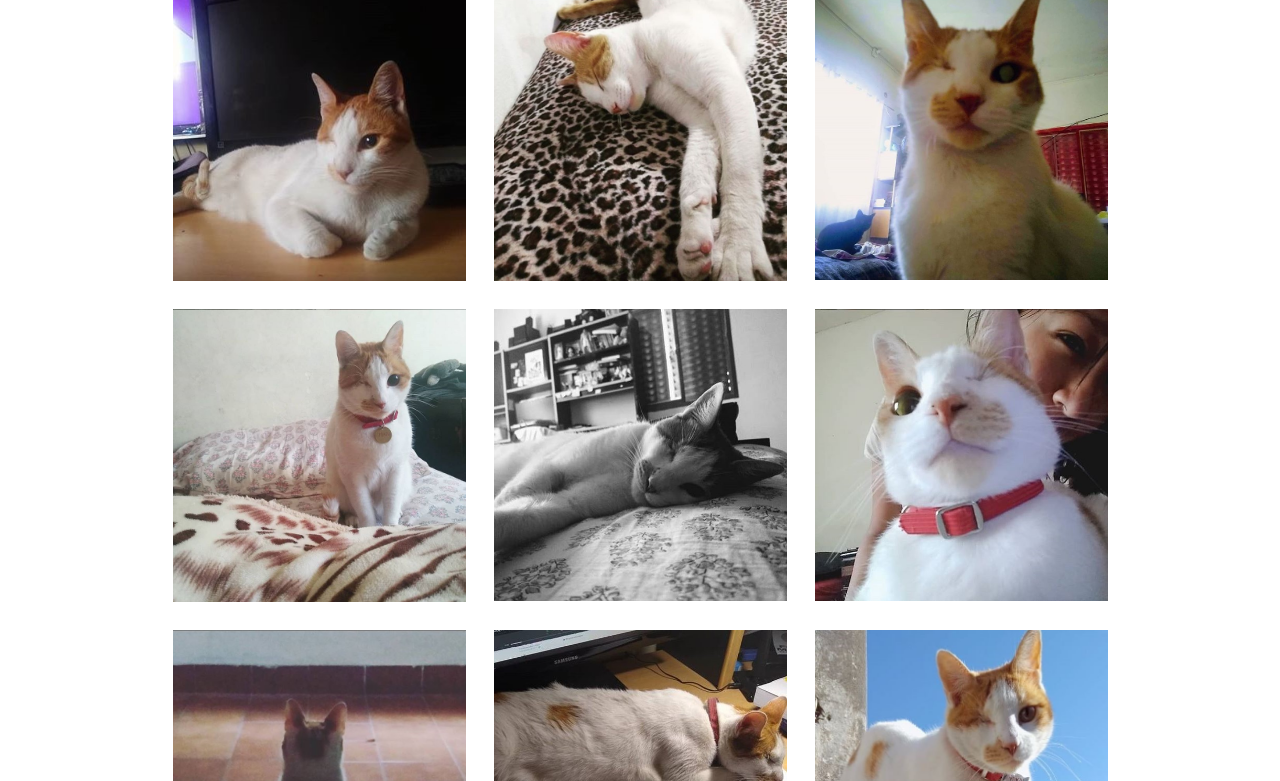
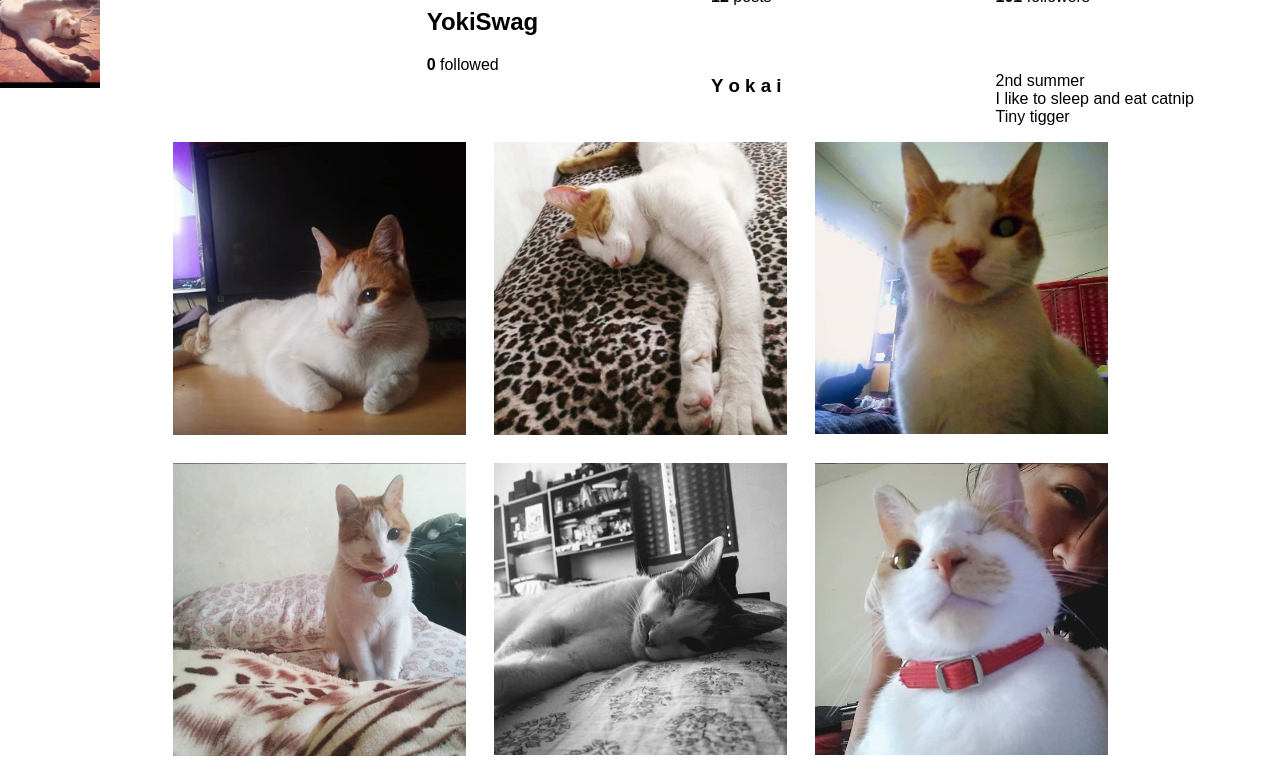
Before and after one commit to cmaman1/curso-CSS-grid-layout, a plain HTML site: page index.html in a window 1280 px wide. Shown: the part 66-847 px from the top of the page. Drawn offline with Linux system fonts and the light colour scheme.

Commit message:
Adding user details to our catstagram page and some CSS

```diff
--- a/index.html
+++ b/index.html
@@ -26,6 +26,20 @@
 
         .icon {
             width: 50px;
+        }
+
+        .user-information {
+            display: grid;
+            grid-template-columns: 1fr 2fr
+        }
+
+        .profile-photo {
+            width: 100px;
+        }
+
+        .user-details {
+            display: grid;
+            grid-template-columns: repeat(3, 1fr);
         }
 
         .post-list {
@@ -99,6 +113,22 @@
                 <img src="img/likes-logo.jpg" alt="" class="icon">
                 <img src="img/user-logo.jpg" alt="" class="icon">
             </div>
+    </section>
+    <section class="user-information">
+        <div class="user-photo">
+            <img src="img/cat11.jpg" alt="" class="profile-photo">
+        </div>
+        <div class="user-details">
+            <h2>YokiSwag</h2>
+            <span class="posts"><strong>12</strong> posts</span>
+            <span class="followers"><strong>101</strong> followers</span>
+            <span class="following"><strong>0</strong> followed</span>
+            <h3>Y o k a i</h2>
+            <p>2nd summer<br />
+                I like to sleep and eat catnip<br />
+                Tiny tigger
+            </p>
+        </div>
     </section>
     <section class="post-list">
         <a href="" class="post">
```
